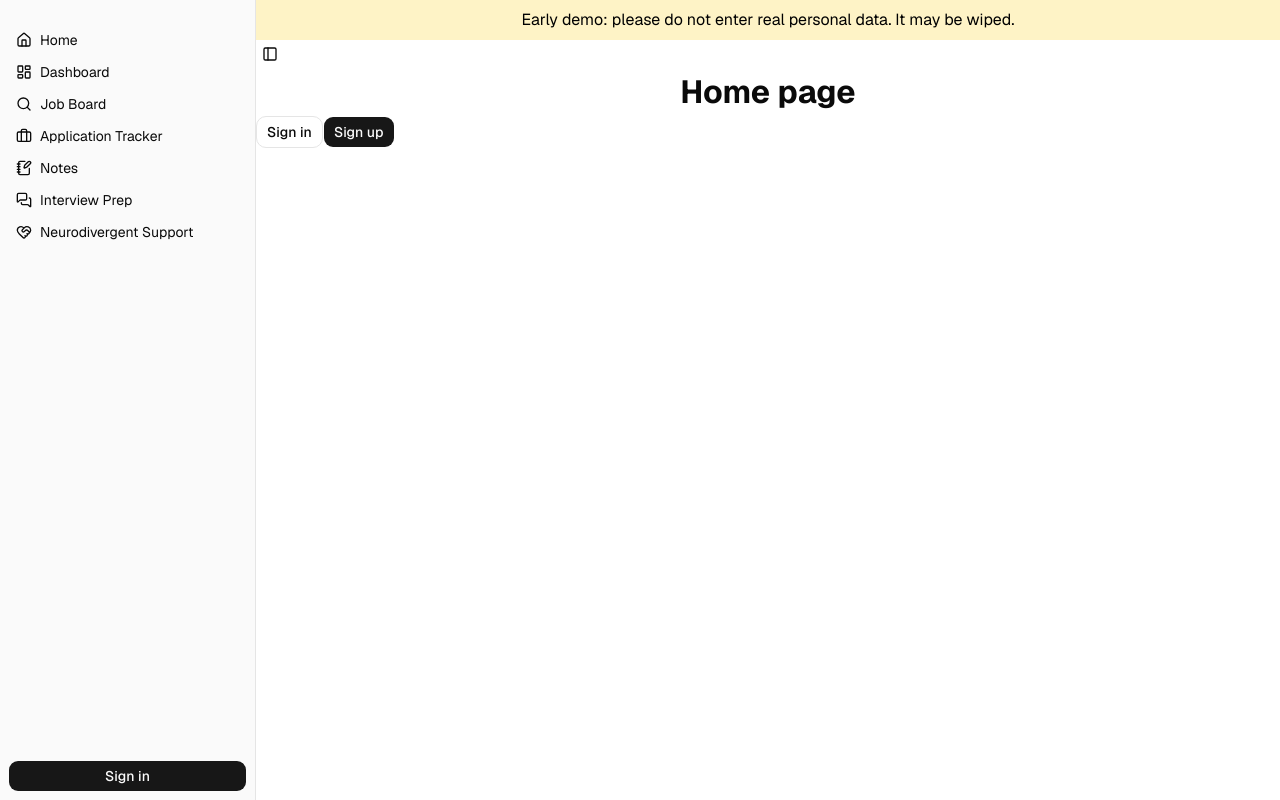
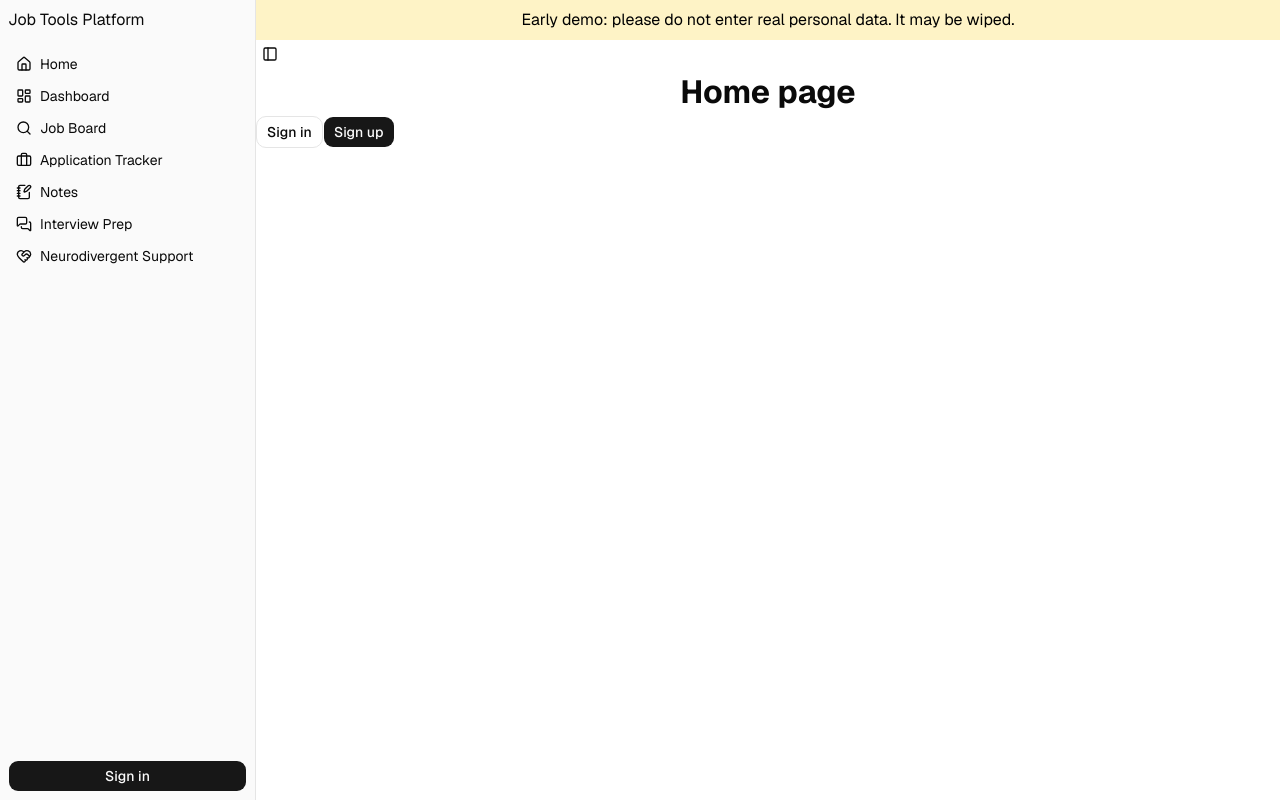
Before and after one commit to hannahro15/Job-tools-platform, a Next.js app: page / in a window 1280 px wide. Built offline with nearby package versions, Linux system fonts and the light colour scheme; no server answers.

Commit message:
Add name to sidebar header

```diff
--- a/components/app-sidebar.tsx
+++ b/components/app-sidebar.tsx
@@ -41,7 +41,9 @@ const items = [
 export function AppSidebar() {
   return (
     <Sidebar>
-      <SidebarHeader />
+      <SidebarHeader>
+        <Link href="/">Job Tools Platform</Link>
+      </SidebarHeader>
       <SidebarContent>
         <SidebarGroup>
           <SidebarGroupContent>
```
